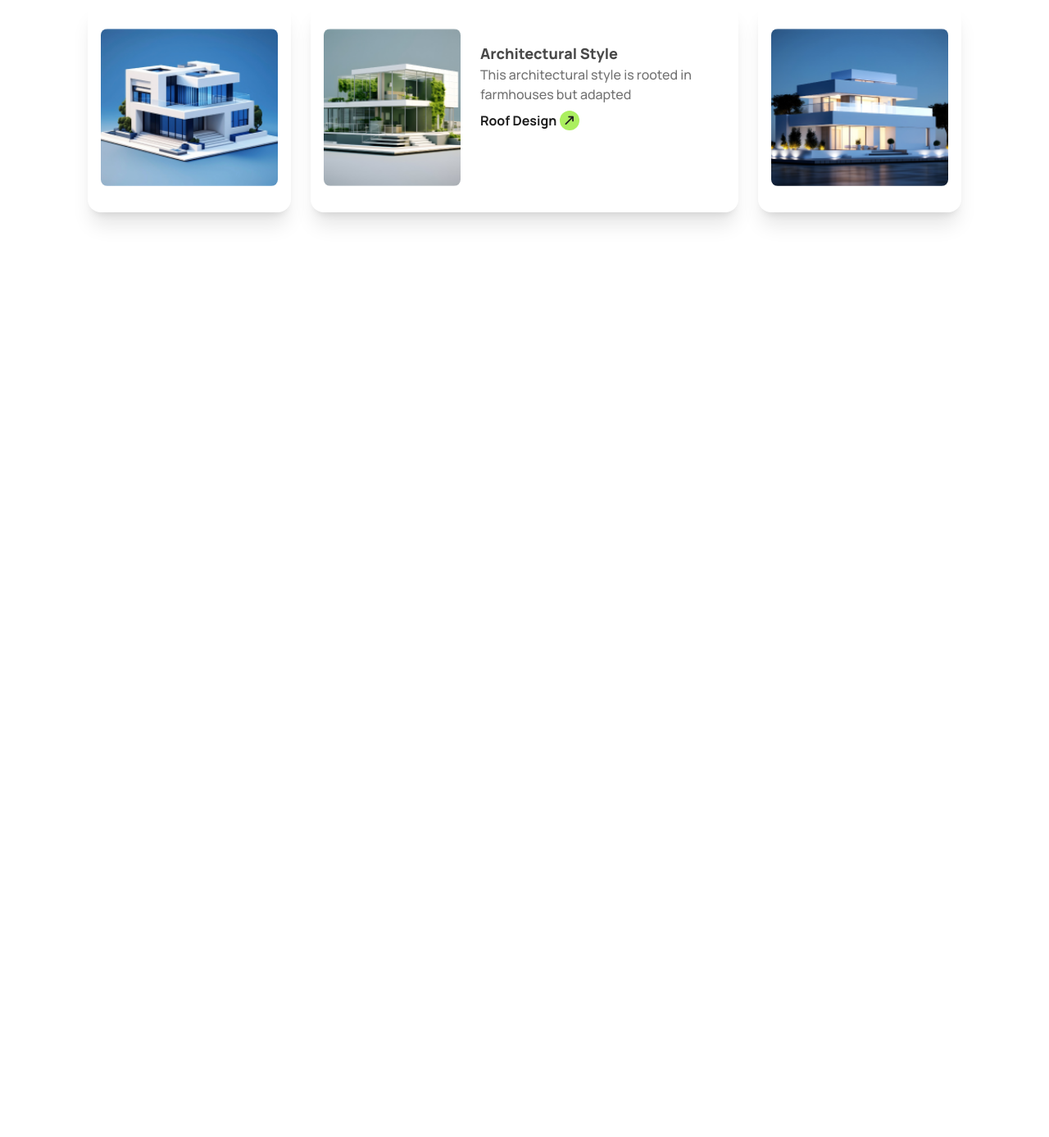
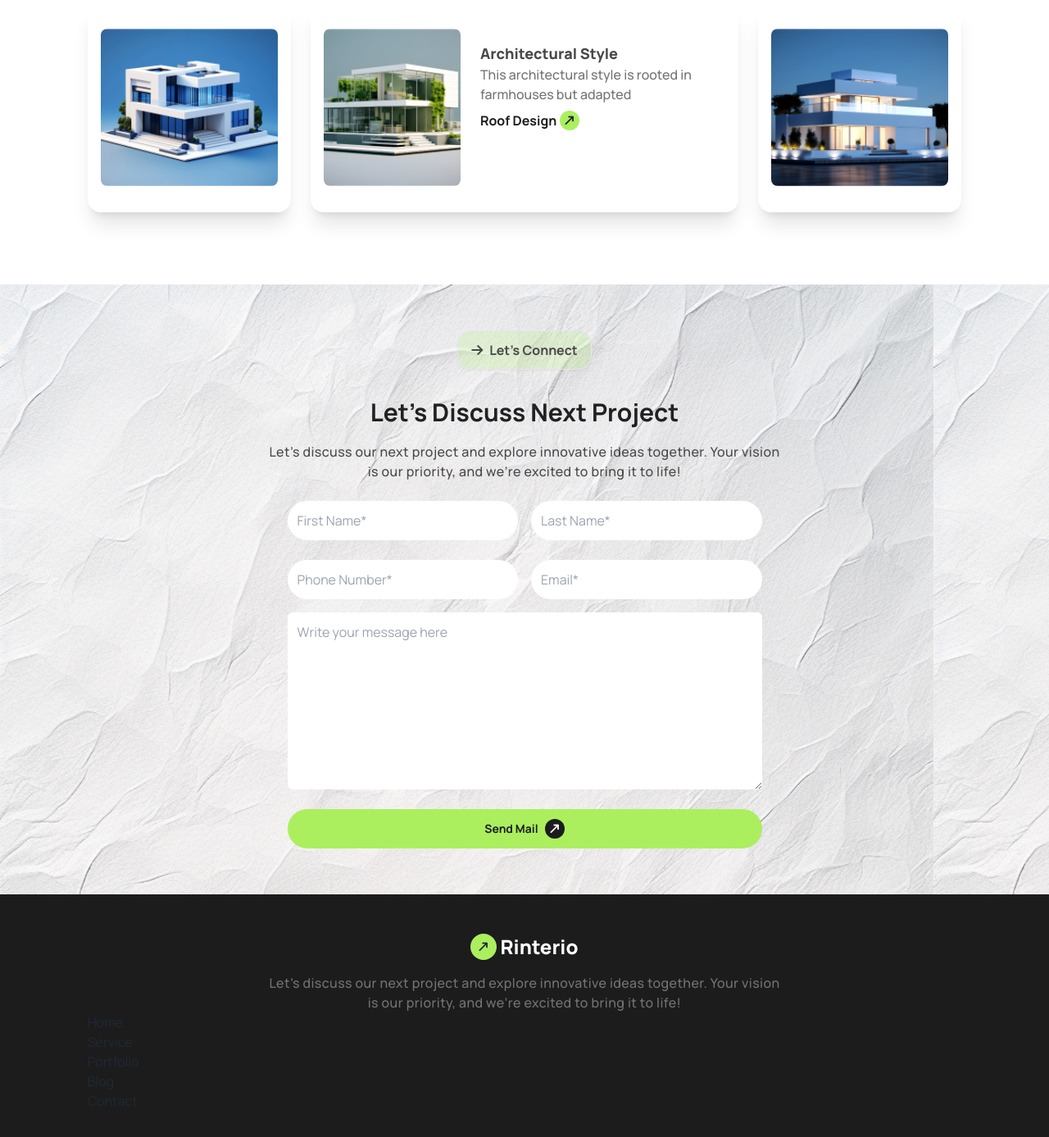
Before and after one commit to nuruddin538/reset9-assignment3, a plain HTML site: page index.html in a window 1280 px wide. Shown: the part 2615-4002 px from the top of the page at 82% size. Before the commit the page ends 2962 px from the top, so only its background shows below. Drawn offline with nearby package versions, Linux system fonts and the light colour scheme.

Commit message:
Discuss section correction added successfully with tailwind css

```diff
--- a/index.html
+++ b/index.html
@@ -33,6 +33,9 @@
                     fontFamily: {
                         Manrope: '"Manrope", serif;'
                     },
+                    backgroundImage: {
+                        discussBgI: 'url("assets/bg.jpg")'
+                    }
                 }
             }
         }
@@ -294,10 +297,66 @@
                 </div>
             </div>
         </section>
+        <!-- Discuss Section -->
+         <section class="bg-discussBgI py-14">
+            <div class="w-11/12 md:w-10/12 mx-auto">
+                <div class="flex justify-center items-center">
+                    <div class="bg-btn2 border border-solid border-slate-200 rounded-2xl btn px-4 py-2">
+                        <button class="text-secondary text-base text-left font-bold flex items-center"><i class="fa-solid fa-arrow-right mr-2"></i>Let’s Connect</button>
+                    </div>
+                </div>
+                <div class="mt-8">
+                    <h2 class="text-primary text-xl  md:text-3xl font-bold leading-6 md:leading-10 text-center">Let’s Discuss Next Project</h2>
+                    <p class="mt-4 text-secondary text-sm md:text-base font-medium leading-relaxed tracking-wide text-center">Let’s discuss our next project and explore innovative ideas together. Your vision <br> is our priority, and we’re excited to bring it to life!</p>
+                </div>
+                <div class="flex justify-center items-center mt-6">
+                    <div>
+                        <div class="flex flex-col md:flex-row md:justify-between items-center gap-4 mb-6">
+                            <input class="p-3 rounded-full w-full md:flex-1" type="text" name="" id="" placeholder="First Name*" required>
+                            <input class="p-3 rounded-full w-full md:flex-1" type="text" name="" id="" placeholder="Last Name*" required>
+                        </div>
+                        <div class="flex flex-col md:flex-row md:justify-between items-center gap-4">
+                            <input class="p-3 rounded-full w-full md:flex-1" type="text" name="" id="" placeholder="Phone Number*" required>
+                            <input class="p-3 rounded-full w-full md:flex-1" type="text" name="" id="" placeholder="Email*" required>
+                        </div>
+                        <div class="flex justify-center items-center gap-4 mt-4">
+                            <textarea class="p-3 rounded-md w-full" name="" id="" cols="60" rows="8" placeholder="Write your message here"></textarea>
+                        </div>
+                        <button class="bg-btn1 w-full rounded-3xl mt-6 p-3">
+                            <div class="flex justify-center items-center gap-2">
+                                <a class="text-sm font-bold text-tertiary leading-6">Send Mail</a>
+                                <div class="bg-tertiary w-6 h-6 rounded-full flex justify-center items-center">
+                                    <i class="fa-solid fa-arrow-right-long text-white text-sm transform -rotate-45"></i>
+                                </div>
+                            </div>
+                        </button>
+                    </div>
+                </div>
+            </div>
+         </section>
      </main>
     <!-- Footer section -->
-     <footer>
-
+     <footer class="bg-tertiary py-12">
+        <section class="w-11/12 md:w-10/12 mx-auto">
+            <div class="flex justify-center items-center">
+                <div class="bg-btn1 w-8 h-8 rounded-full flex justify-center items-center">
+                    <i class="fa-solid fa-arrow-right-long text-sm transform -rotate-45"></i>
+                </div>
+                <a class="text-white text-2xl ml-1 font-extrabold">Rinterio</a>
+            </div>
+            <div>
+                <p class="mt-4 text-spanColor text-sm md:text-base font-medium leading-relaxed tracking-wide text-center">Let’s discuss our next project and explore innovative ideas together. Your vision <br> is our priority, and we’re excited to bring it to life!</p>
+                <div>
+                    <ul>
+                        <li><a href="#">Home</a></li>
+                        <li><a href="#">Service</a></li>
+                        <li><a href="#">Portfolio</a></li>
+                        <li><a href="#">Blog</a></li>
+                        <li><a href="#">Contact</a></li>
+                    </ul>
+                </div>
+            </div>
+        </section>
      </footer>
 </body>
 </html>
```
